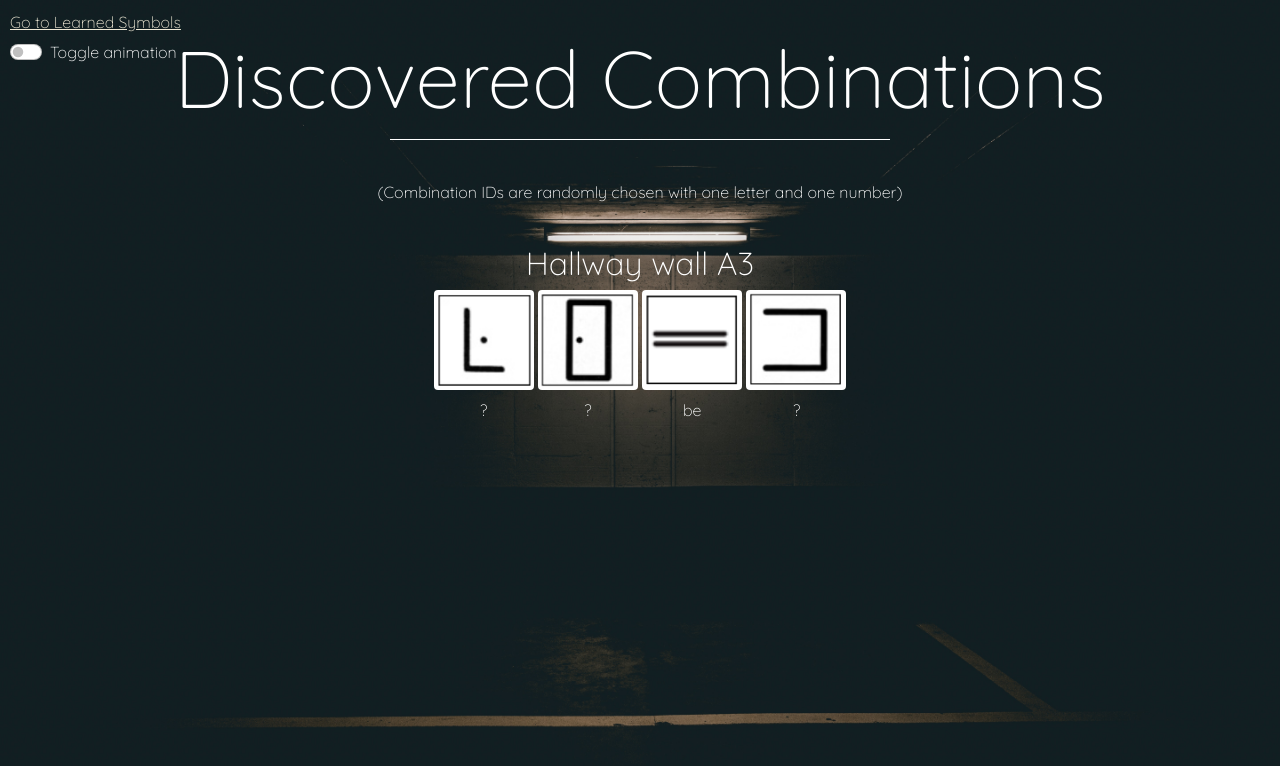
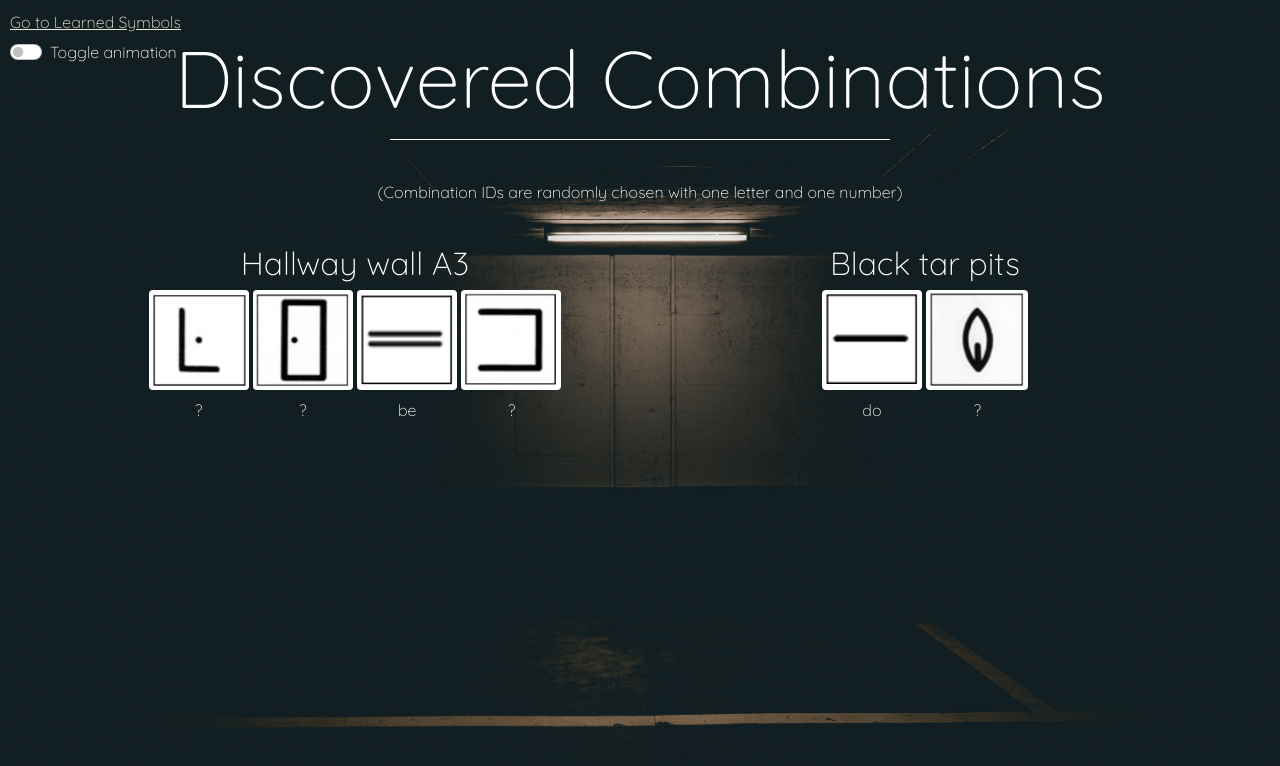
Before and after one commit to clevs1363/dolurrh-language, a plain HTML site: page combinations.html in a window 1280 px wide. Drawn offline with nearby package versions, Linux system fonts and the light colour scheme; a web font is replaced by a local one.

Commit message:
Added combination

```diff
--- a/combinations.html
+++ b/combinations.html
@@ -47,6 +47,17 @@
                     </figure>
                     <figure class="figure">
                         <img src="encoded_assets/18151513.PNG" class="figure-img img-fluid rounded" alt="?">
+                        <figcaption>?</figcaption>
+                    </figure>
+                </div>
+                <div class="col">
+                    <h2>Black tar pits</h2>
+                    <figure class="figure">
+                        <img src="assets/do.PNG" class="figure-img img-fluid rounded" alt="do">
+                        <figcaption>do</figcaption>
+                    </figure>
+                    <figure class="figure">
+                        <img src="encoded_assets/6121135.PNG" class="figure-img img-fluid rounded" alt="?">
                         <figcaption>?</figcaption>
                     </figure>
                 </div>
```
